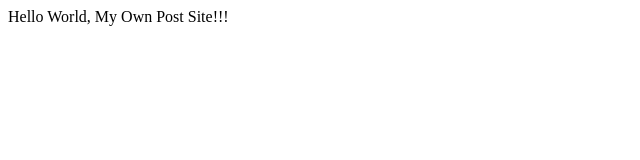
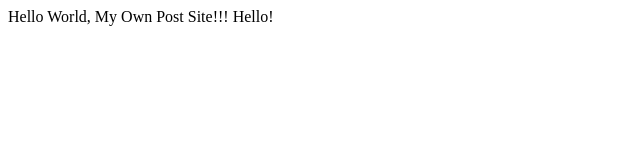
Before and after one commit to luyu-fan/luyu-fan.github.io, a plain HTML site: page index.html in a window 1280 px wide. Shown: the full height of the page, 0-640 px from the left. Drawn offline with Linux system fonts and the light colour scheme.

Commit message:
feat: test local machine

```diff
--- a/index.html
+++ b/index.html
@@ -1,3 +1,4 @@
 <html>
   <p1>Hello World, My Own Post Site!!!</p1>
+  <p2>Hello!</p2>
 </html>
```
